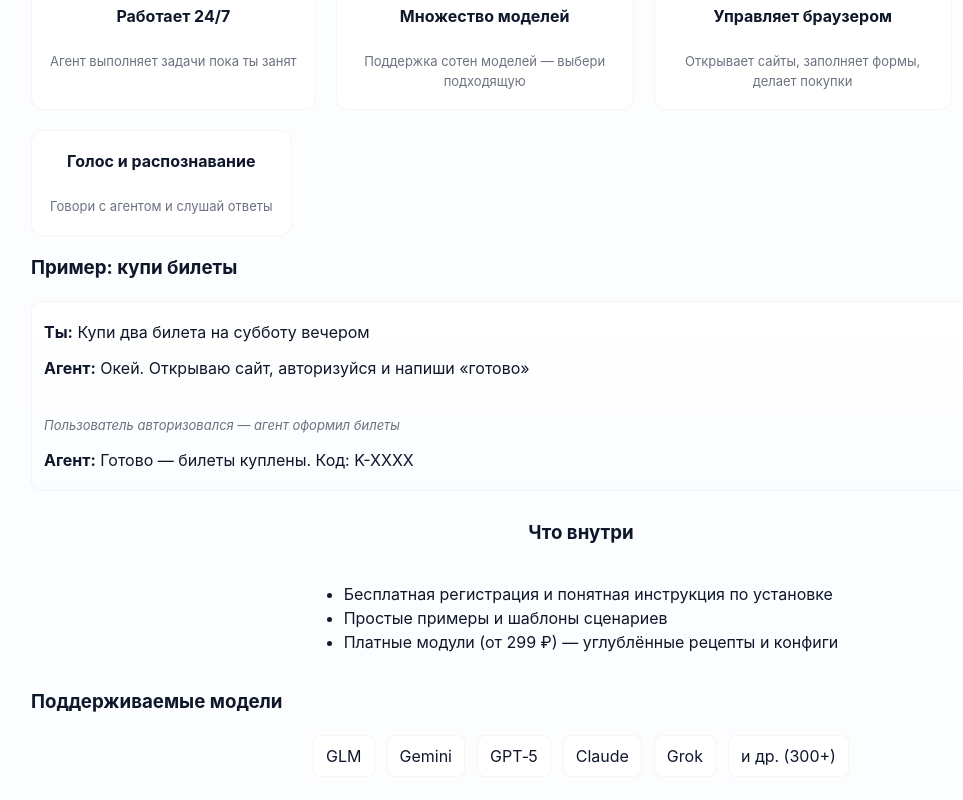
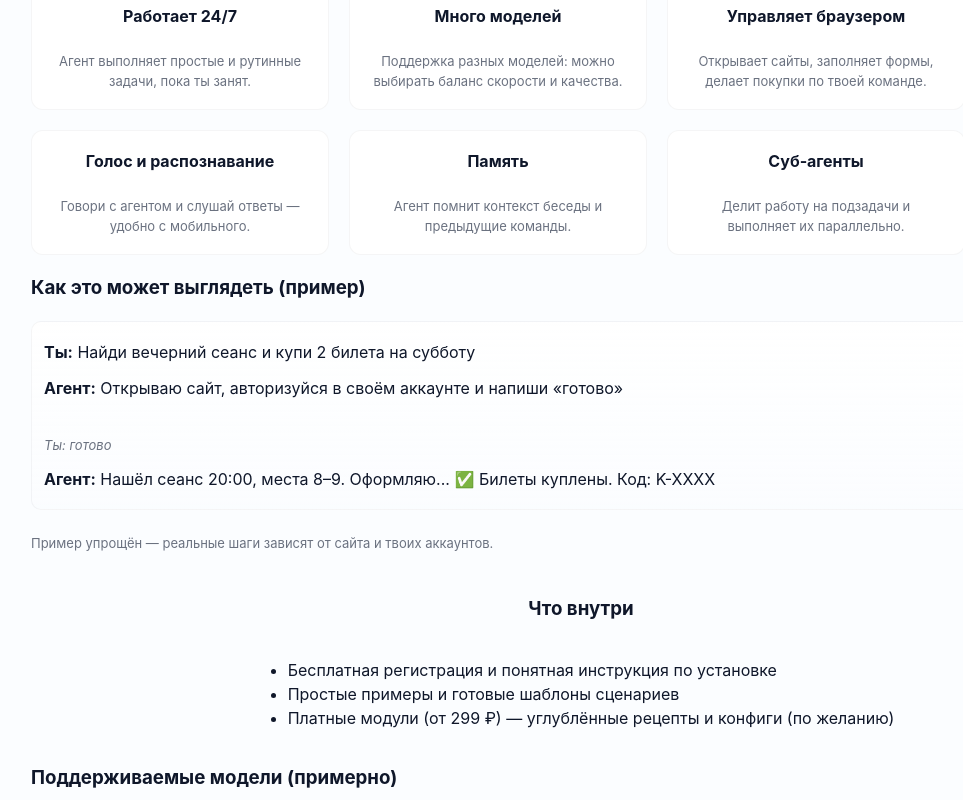
Before and after one commit to novaaurelis/nova-ai-agents-site-backup, a Next.js app: page /ru in a window 1280 px wide. Shown: the part 480-1280 px from the top of the page, without its empty margins (59-1022 px from the left). Built offline with nearby package versions, Linux system fonts and the light colour scheme.

Commit message:
chore: adapt content from example - rewrite RU features/demo/models in friendly tone

```diff
--- a/pages/ru/index.js
+++ b/pages/ru/index.js
@@ -20,50 +20,59 @@ export default function RuHome(){
         <section className="features" aria-label="Преимущества">
           <div className="feature-card">
             <strong>Работает 24/7</strong>
-            <div className="muted">Агент выполняет задачи пока ты занят</div>
+            <div className="muted">Агент выполняет простые и рутинные задачи, пока ты занят.</div>
           </div>
           <div className="feature-card">
-            <strong>Множество моделей</strong>
-            <div className="muted">Поддержка сотен моделей — выбери подходящую</div>
+            <strong>Много моделей</strong>
+            <div className="muted">Поддержка разных моделей: можно выбирать баланс скорости и качества.</div>
           </div>
           <div className="feature-card">
             <strong>Управляет браузером</strong>
-            <div className="muted">Открывает сайты, заполняет формы, делает покупки</div>
+            <div className="muted">Открывает сайты, заполняет формы, делает покупки по твоей команде.</div>
           </div>
           <div className="feature-card">
             <strong>Голос и распознавание</strong>
-            <div className="muted">Говори с агентом и слушай ответы</div>
+            <div className="muted">Говори с агентом и слушай ответы — удобно с мобильного.</div>
+          </div>
+          <div className="feature-card">
+            <strong>Память</strong>
+            <div className="muted">Агент помнит контекст беседы и предыдущие команды.</div>
+          </div>
+          <div className="feature-card">
+            <strong>Суб‑агенты</strong>
+            <div className="muted">Делит работу на подзадачи и выполняет их параллельно.</div>
           </div>
         </section>
 
         <section className="demo" aria-label="Пример работы" >
-          <h3>Пример: купи билеты</h3>
+          <h3>Как это может выглядеть (пример)</h3>
           <div className="chat-card">
-            <div className="chat-line"><strong>Ты:</strong> Купи два билета на субботу вечером</div>
-            <div className="chat-line"><strong>Агент:</strong> Окей. Открываю сайт, авторизуйся и напиши «готово»</div>
-            <div className="chat-line muted"><em>Пользователь авторизовался — агент оформил билеты</em></div>
-            <div className="chat-line"><strong>Агент:</strong> Готово — билеты куплены. Код: K-XXXX</div>
+            <div className="chat-line"><strong>Ты:</strong> Найди вечерний сеанс и купи 2 билета на субботу</div>
+            <div className="chat-line"><strong>Агент:</strong> Открываю сайт, авторизуйся в своём аккаунте и напиши «готово»</div>
+            <div className="chat-line muted"><em>Ты: готово</em></div>
+            <div className="chat-line"><strong>Агент:</strong> Нашёл сеанс 20:00, места 8–9. Оформляю... ✅ Билеты куплены. Код: K-XXXX</div>
           </div>
+          <p className="muted">Пример упрощён — реальные шаги зависят от сайта и твоих аккаунтов.</p>
         </section>
 
         <section className="what" aria-label="Что внутри">
           <h3>Что внутри</h3>
           <ul>
             <li>Бесплатная регистрация и понятная инструкция по установке</li>
-            <li>Простые примеры и шаблоны сценариев</li>
-            <li>Платные модули (от 299 ₽) — углублённые рецепты и конфиги</li>
+            <li>Простые примеры и готовые шаблоны сценариев</li>
+            <li>Платные модули (от 299 ₽) — углублённые рецепты и конфиги (по желанию)</li>
           </ul>
         </section>
 
         <section className="models" aria-label="Модели">
-          <h3>Поддерживаемые модели</h3>
+          <h3>Поддерживаемые модели (примерно)</h3>
           <div className="model-grid">
             <div className="model">GLM</div>
             <div className="model">Gemini</div>
             <div className="model">GPT‑5</div>
             <div className="model">Claude</div>
             <div className="model">Grok</div>
-            <div className="model">и др. (300+)</div>
+            <div className="model">и другие — 300+ вариантов</div>
           </div>
         </section>
 
```
